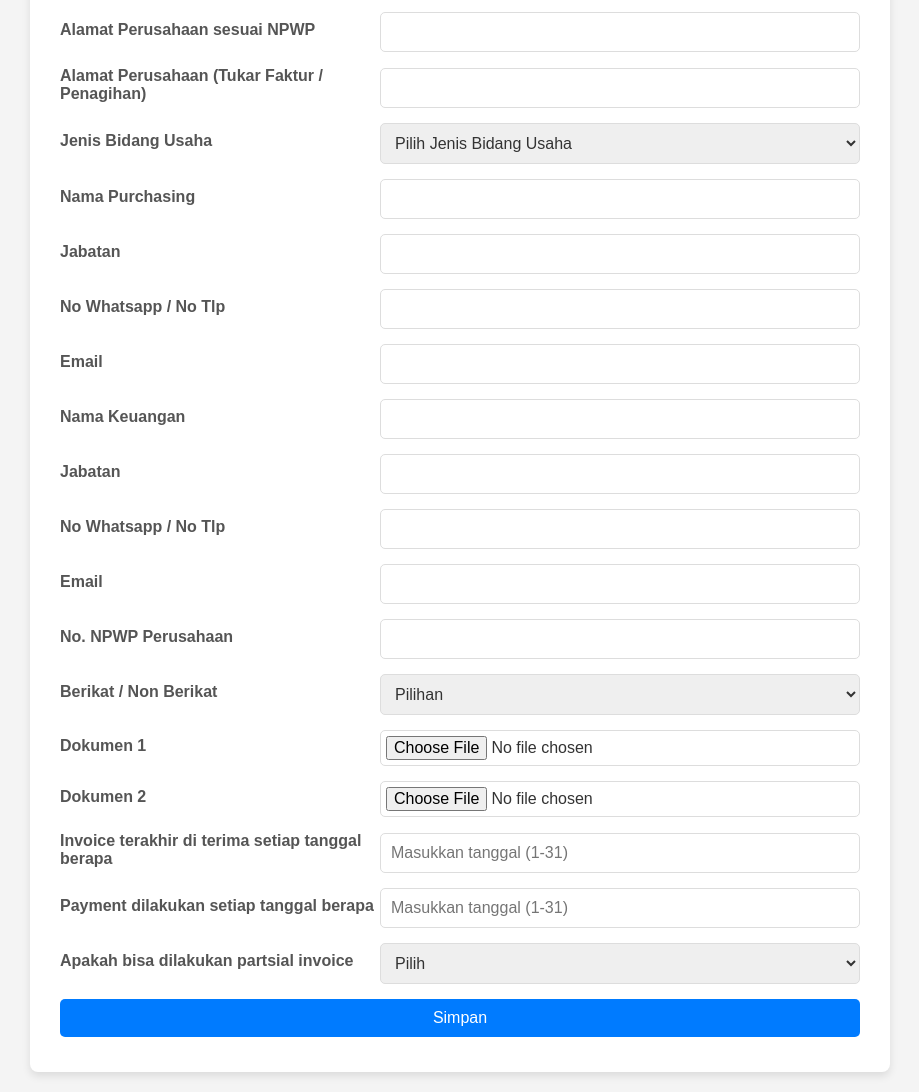
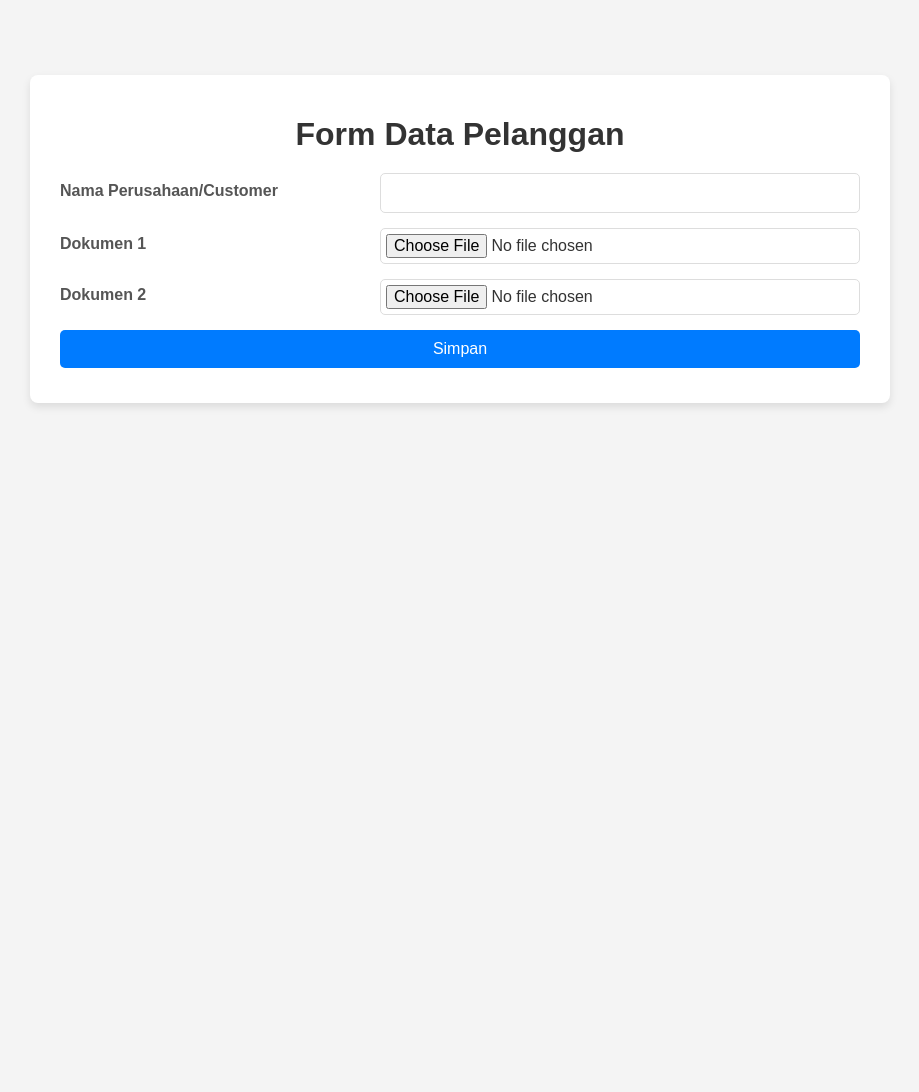
Before and after one commit to fsyah9/gmp-datapelanggan, a plain HTML site: page index.html in a window 1280 px wide. Shown: the part 161-1253 px from the top of the page, without its empty margins (180-1099 px from the left). After the commit the page ends 800 px from the top, so only its background shows below. Drawn offline with Linux system fonts and the light colour scheme.

Commit message:
Update index.html

```diff
--- a/index.html
+++ b/index.html
@@ -94,115 +94,20 @@
     <div class="form-container">
         <h1>Form Data Pelanggan</h1>
         <form id="datapelanggan" name="datapelanggan">
+            <!-- Form fields -->
             <div class="form-group">
                 <label for="companyName">Nama Perusahaan/Customer</label>
                 <input type="text" id="companyName" name="companyName" required>
             </div>
-
-            <div class="form-group">
-                <label for="npwpAddress">Alamat Perusahaan sesuai NPWP</label>
-                <input type="text" id="npwpAddress" name="npwpAddress" required>
-            </div>
-
-            <div class="form-group">
-                <label for="billingAddress">Alamat Perusahaan (Tukar Faktur / Penagihan)</label>
-                <input type="text" id="billingAddress" name="billingAddress" required>
-            </div>
-
-            <div class="form-group">
-                <label for="businessType">Jenis Bidang Usaha</label>
-                <select id="businessType" name="businessType" required>
-                    <option value="">Pilih Jenis Bidang Usaha</option>
-                    <option value="Manufakturing">Manufacturing</option>
-                    <option value="Trading">Trading</option>
-                    <option value="Kontraktor">Kontraktor</option>
-                    <option value="Lain-lain">Lain-lain</option>
-                </select>
-            </div>
-
-            <div class="form-group">
-                <label for="purchasingName">Nama Purchasing</label>
-                <input type="text" id="purchasingName" name="purchasingName" required>
-            </div>
-
-            <div class="form-group">
-                <label for="purchasingPosition">Jabatan</label>
-                <input type="text" id="purchasingPosition" name="purchasingPosition" required>
-            </div>
-
-            <div class="form-group">
-                <label for="purchasingPhone">No Whatsapp / No Tlp</label>
-                <input type="tel" id="purchasingPhone" name="purchasingPhone" required>
-            </div>
-
-            <div class="form-group">
-                <label for="purchasingEmail">Email</label>
-                <input type="email" id="purchasingEmail" name="purchasingEmail" required>
-            </div>
-
-            <div class="form-group">
-                <label for="financeName">Nama Keuangan</label>
-                <input type="text" id="financeName" name="financeName" required>
-            </div>
-
-            <div class="form-group">
-                <label for="financePosition">Jabatan</label>
-                <input type="text" id="financePosition" name="financePosition" required>
-            </div>
-
-            <div class="form-group">
-                <label for="financePhone">No Whatsapp / No Tlp</label>
-                <input type="tel" id="financePhone" name="financePhone" required>
-            </div>
-
-            <div class="form-group">
-                <label for="financeEmail">Email</label>
-                <input type="email" id="financeEmail" name="financeEmail" required>
-            </div>
-
-            <div class="form-group">
-                <label for="npwpNumber">No. NPWP Perusahaan</label>
-                <input type="text" id="npwpNumber" name="npwpNumber" required>
-            </div>
-
-            <div class="form-group">
-                <label for="npwpStatus">Berikat / Non Berikat</label>
-                <select id="npwpStatus" name="npwpStatus" required>
-                    <option value="">Pilihan</option>
-                    <option value="Berikat">Berikat</option>
-                    <option value="Non Berikat">Non Berikat</option>
-                </select>
-            </div>
-
+            <!-- Other form fields omitted for brevity -->
             <div class="form-group">
                 <label for="document1">Dokumen 1</label>
                 <input type="file" id="document1" name="document1" accept=".pdf,.doc,.docx,.png,.jpg,.jpeg">
             </div>
-
             <div class="form-group">
                 <label for="document2">Dokumen 2</label>
                 <input type="file" id="document2" name="document2" accept=".pdf,.doc,.docx,.png,.jpg,.jpeg">
             </div>
-
-            <div class="form-group">
-                <label for="invoiceDate">Invoice terakhir di terima setiap tanggal berapa</label>
-                <input type="text" id="invoiceDate" name="invoiceDate" pattern="\d{1,2}" placeholder="Masukkan tanggal (1-31)" required>
-            </div>
-
-            <div class="form-group">
-                <label for="paymentDate">Payment dilakukan setiap tanggal berapa</label>
-                <input type="text" id="paymentDate" name="paymentDate" pattern="\d{1,2}" placeholder="Masukkan tanggal (1-31)" required>
-            </div>
-
-            <div class="form-group">
-                <label for="partialInvoice">Apakah bisa dilakukan partsial invoice</label>
-                <select id="partialInvoice" name="partialInvoice" required>
-                    <option value="">Pilih</option>
-                    <option value="Ya">Ya</option>
-                    <option value="Tidak">Tidak</option>
-                </select>
-            </div>
-
             <div class="form-group">
                 <button type="submit">Simpan</button>
             </div>
@@ -211,13 +116,28 @@
     </div>
 
     <script>
-        const scriptURL = 'https://script.google.com/macros/s/AKfycbxrnKkzKj-hkewpsqqNkluRUJnnu45673FL0k4TzBzSnP1s_AxhlCOPvROcAj63T0rRLA/exec';
+        const scriptURL = 'YOUR_SCRIPT_URL'; // Replace with your actual Google Apps Script URL
         const form = document.forms['datapelanggan'];
         const successMessage = document.getElementById('successMessage');
 
-        form.addEventListener('submit', e => {
+        form.addEventListener('submit', async (e) => {
             e.preventDefault();
-            fetch(scriptURL, { method: 'POST', body: new FormData(form) })
+            const formData = new FormData(form);
+
+            // Convert file inputs to Base64
+            const fileInputs = ['document1', 'document2'];
+            for (const inputName of fileInputs) {
+                const fileInput = document.querySelector(`[name="${inputName}"]`);
+                if (fileInput.files[0]) {
+                    const file = fileInput.files[0];
+                    const base64 = await toBase64(file);
+                    formData.append(inputName, base64);
+                    formData.append(`${inputName}_fileName`, file.name);
+                    formData.append(`${inputName}_mimeType`, file.type);
+                }
+            }
+
+            fetch(scriptURL, { method: 'POST', body: formData })
                 .then(response => {
                     successMessage.style.display = 'block';
                     setTimeout(() => {
@@ -228,6 +148,16 @@
                 })
                 .catch(error => console.error('Error!', error.message));
         });
+
+        // Helper function to convert file to Base64
+        function toBase64(file) {
+            return new Promise((resolve, reject) => {
+                const reader = new FileReader();
+                reader.readAsDataURL(file);
+                reader.onload = () => resolve(reader.result.split(',')[1]);
+                reader.onerror = error => reject(error);
+            });
+        }
     </script>
 </body>
 </html>
```
